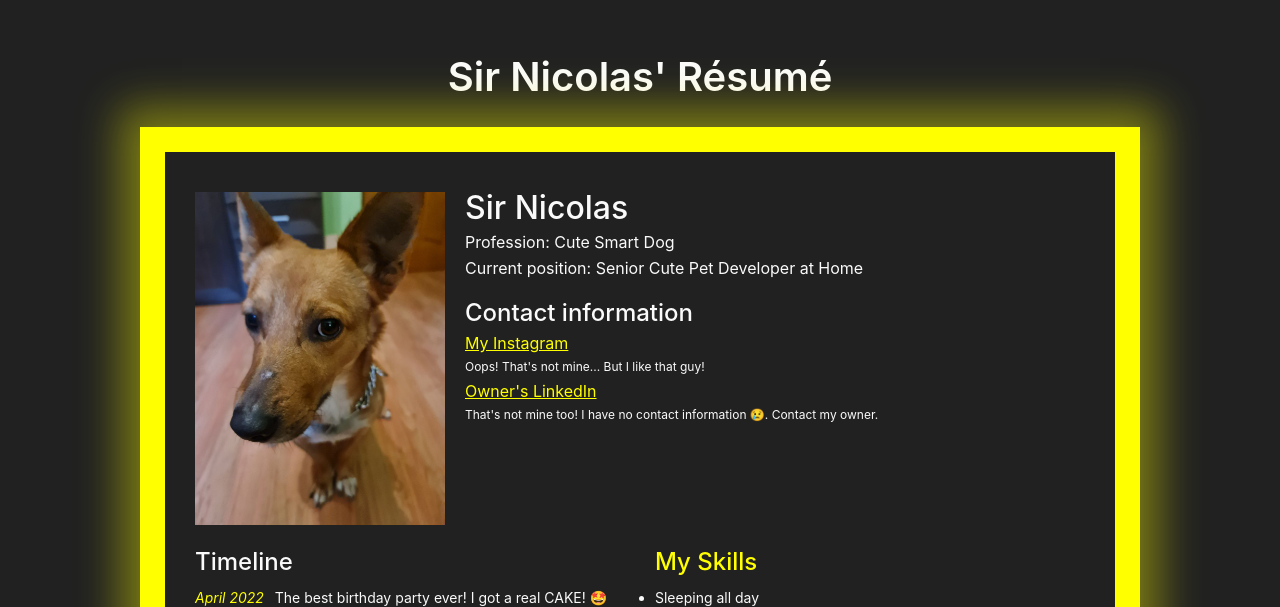
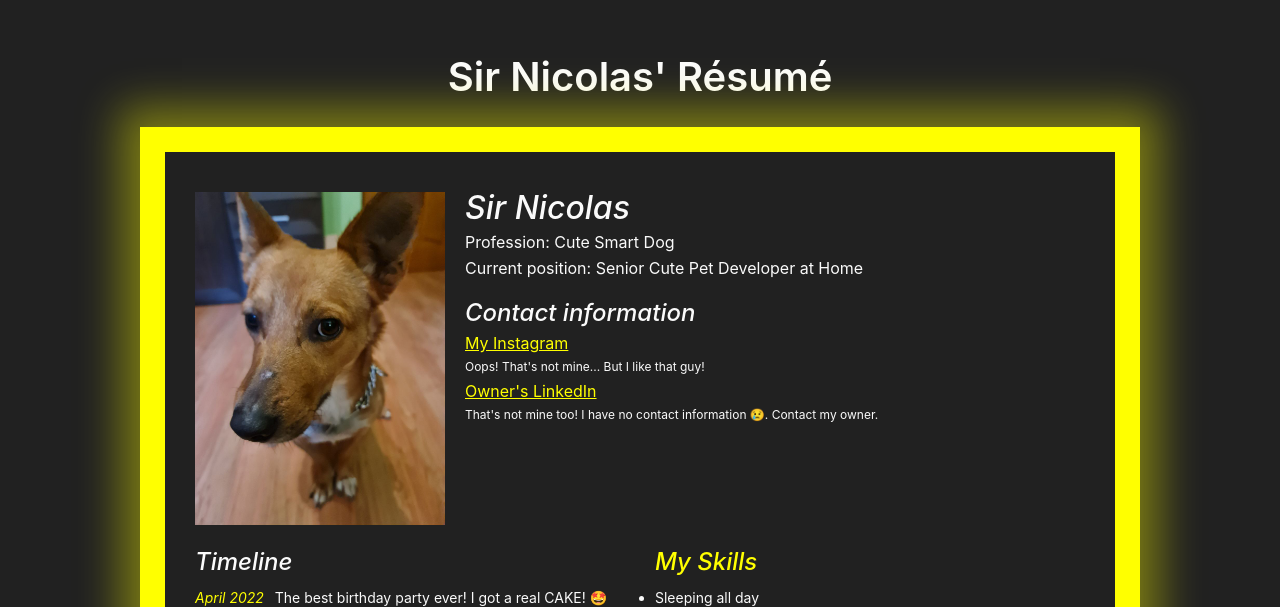
Before and after one commit to R-Mielamud/homepage-2022-summer, a plain HTML site: page index.html in a window 1280 px wide. Shown: the part 193-800 px from the top of the page. Drawn offline with Linux system fonts and the light colour scheme.

Commit message:
Made headers cursive

```diff
--- a/styles/base.css
+++ b/styles/base.css
@@ -36,13 +36,25 @@ body {
 }
 
 h1 {
-    font-weight: 500;
     font-size: var(--font-header-1);
 }
 
 h2 {
+    font-size: var(--font-header-2);
+}
+
+h1,
+h2 {
     font-weight: 500;
-    font-size: var(--font-header-2);
+}
+
+h1,
+h2,
+h3,
+h4,
+h5,
+h6 {
+    font-style: italic;
 }
 
 a {
```
